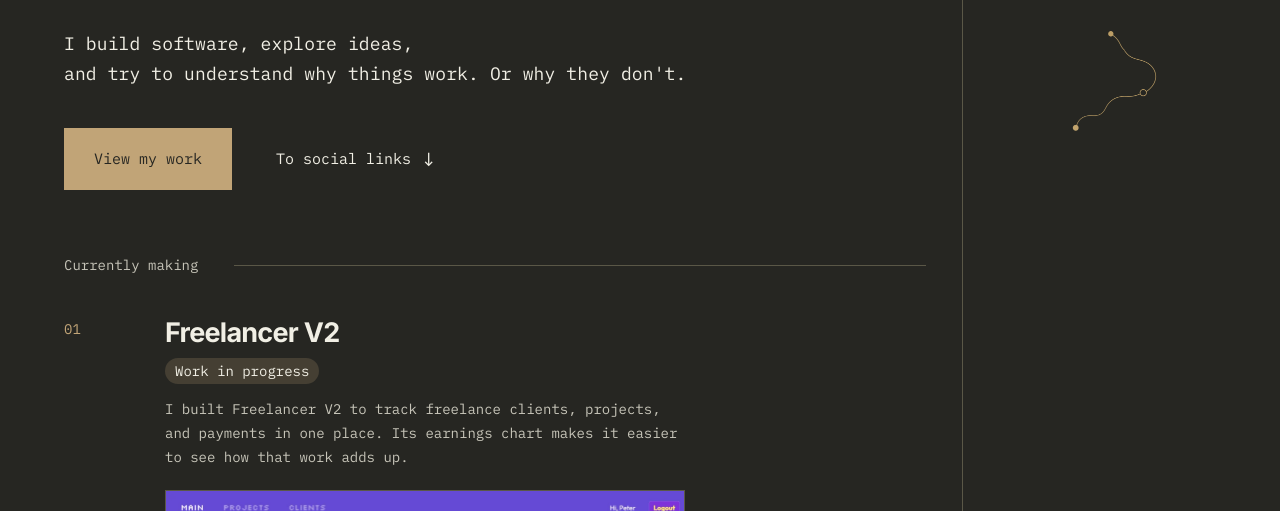
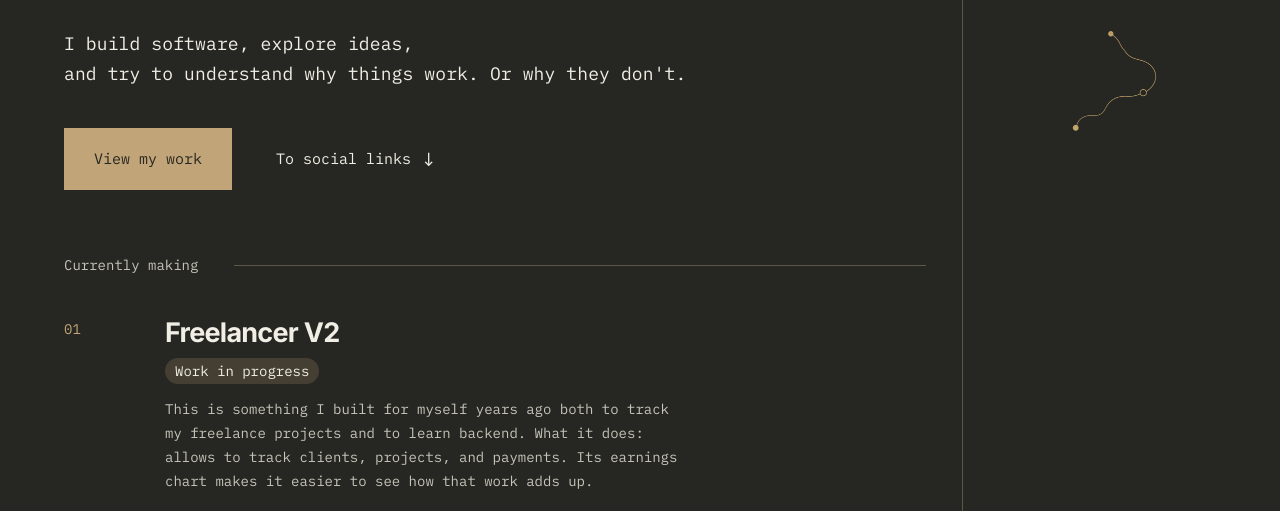
Before and after one commit to GuRuGuMaWaRu/GuRuGuMaWaRu.github.io, a plain HTML site: page index.html in a window 1280 px wide. Shown: the part 416-927 px from the top of the page. Drawn offline with Linux system fonts and the light colour scheme.

Commit message:
copy: update Freelancer V2 description

```diff
--- a/index.html
+++ b/index.html
@@ -119,9 +119,10 @@
                   <span class="project-tag-in-progress">Work in progress</span>
                 </p>
                 <p class="project-description">
-                  I built Freelancer V2 to track freelance clients, projects,
-                  and payments in one place. Its earnings chart makes it easier
-                  to see how that work adds up.
+                  This is something I built for myself years ago both to track
+                  my freelance projects and to learn backend. What it does:
+                  allows to track clients, projects, and payments. Its earnings
+                  chart makes it easier to see how that work adds up.
                 </p>
                 <a
                   class="project-preview"
```
